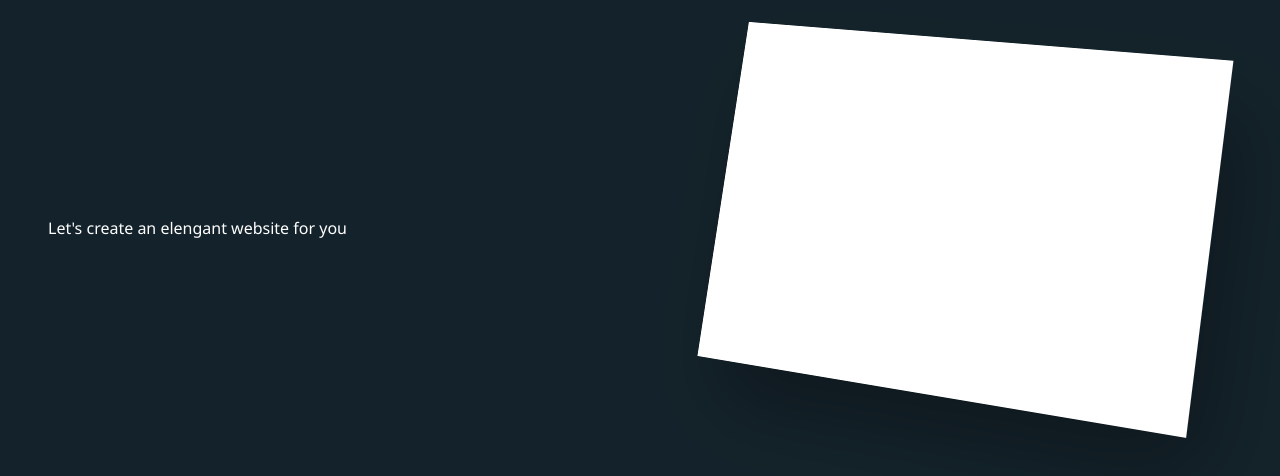
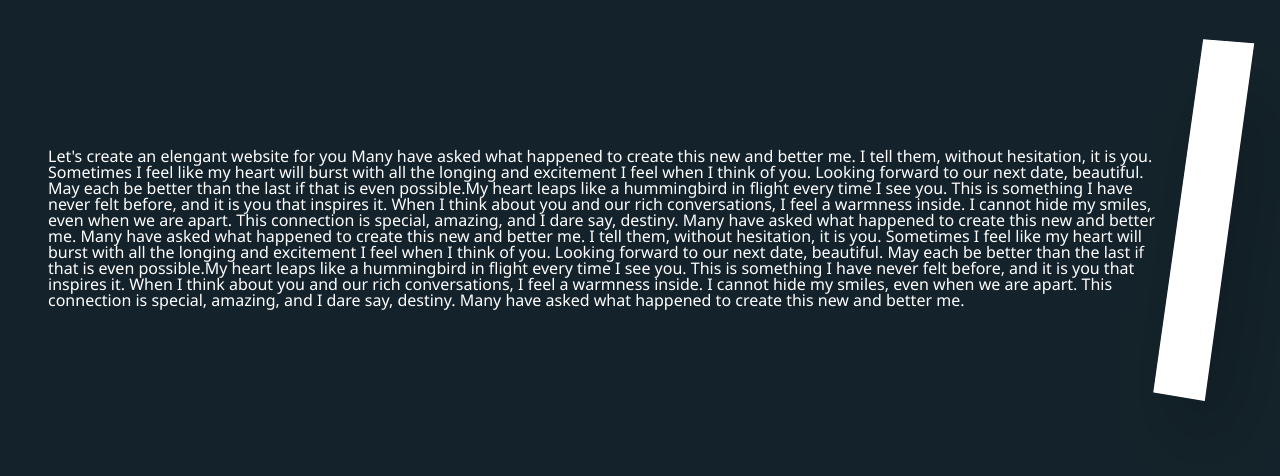
Before and after one commit to PraiseTech-Enterprise/PraiseTech-Website, a plain HTML site: page index.html in a window 1280 px wide. Shown: the part 200-676 px from the top of the page. Drawn offline with Linux system fonts and the light colour scheme.

Commit message:
Update index.html

```diff
--- a/index.html
+++ b/index.html
@@ -54,7 +54,31 @@
             </div>
 
             <div class="ContainerFlex">
-                <div>Let's create an elengant website for you </div>
+                <div>Let's create an elengant website for you
+Many have asked what happened to create this new and better me.
+I tell them, without hesitation, it is you.
+Sometimes I feel like my heart will burst with all the longing and excitement I feel when I think of you.
+Looking forward to our next date, beautiful.
+May each be better than the last if that is even possible.My heart leaps like a hummingbird in flight every time I see you.
+This is something I have never felt before, and it is you that inspires it.
+
+When I think about you and our rich conversations, I feel a warmness inside.
+I cannot hide my smiles, even when we are apart.
+This connection is special, amazing, and I dare say, destiny.
+
+Many have asked what happened to create this new and better me.
+Many have asked what happened to create this new and better me.
+I tell them, without hesitation, it is you.
+Sometimes I feel like my heart will burst with all the longing and excitement I feel when I think of you.
+Looking forward to our next date, beautiful.
+May each be better than the last if that is even possible.My heart leaps like a hummingbird in flight every time I see you.
+This is something I have never felt before, and it is you that inspires it.
+
+When I think about you and our rich conversations, I feel a warmness inside.
+I cannot hide my smiles, even when we are apart.
+This connection is special, amazing, and I dare say, destiny.
+
+Many have asked what happened to create this new and better me.</div>
                 <div class="Card"></div>
 
             </div>
```
